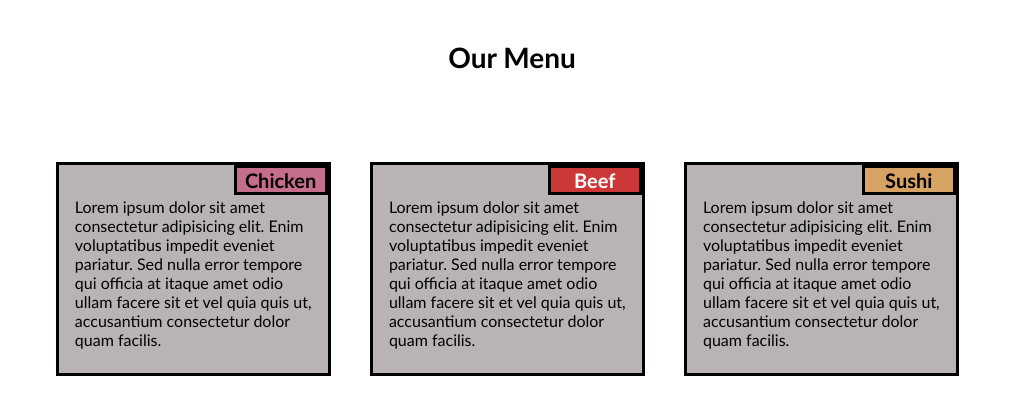
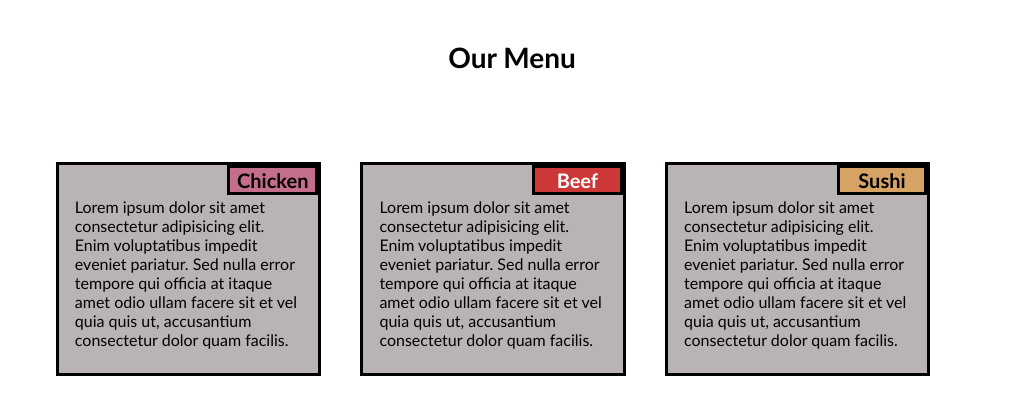
Before and after one commit to srinija2002/srinija-coursera2, a plain HTML site: page module2-assignment/index.html in a window 1024 px wide. Drawn offline with Linux system fonts and the light colour scheme.

```diff
--- a/module2-assignment/css/style.css
+++ b/module2-assignment/css/style.css
@@ -77,7 +77,7 @@
 }
 @media (min-width:992px) and (max-width:1244px){
     .part{
-        width:29%;
+        width:28%;
     }
 
     }
```
